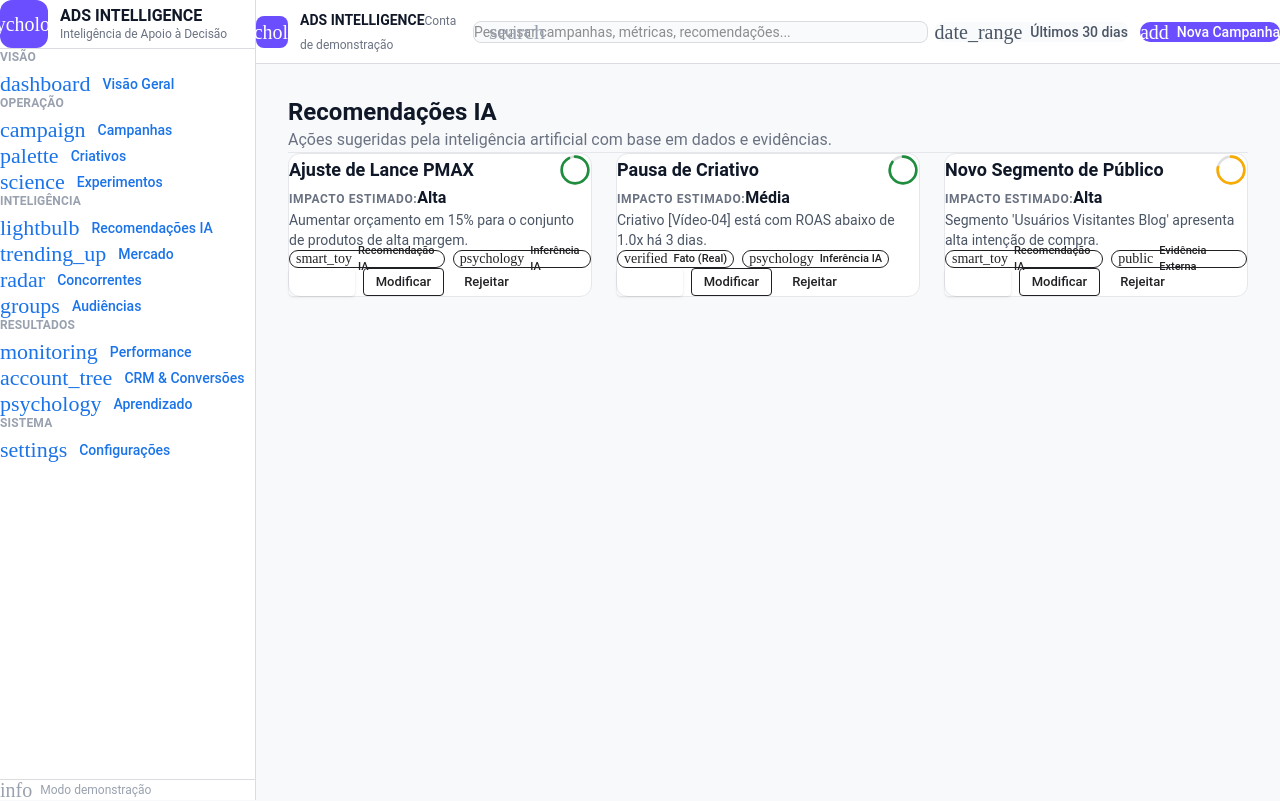
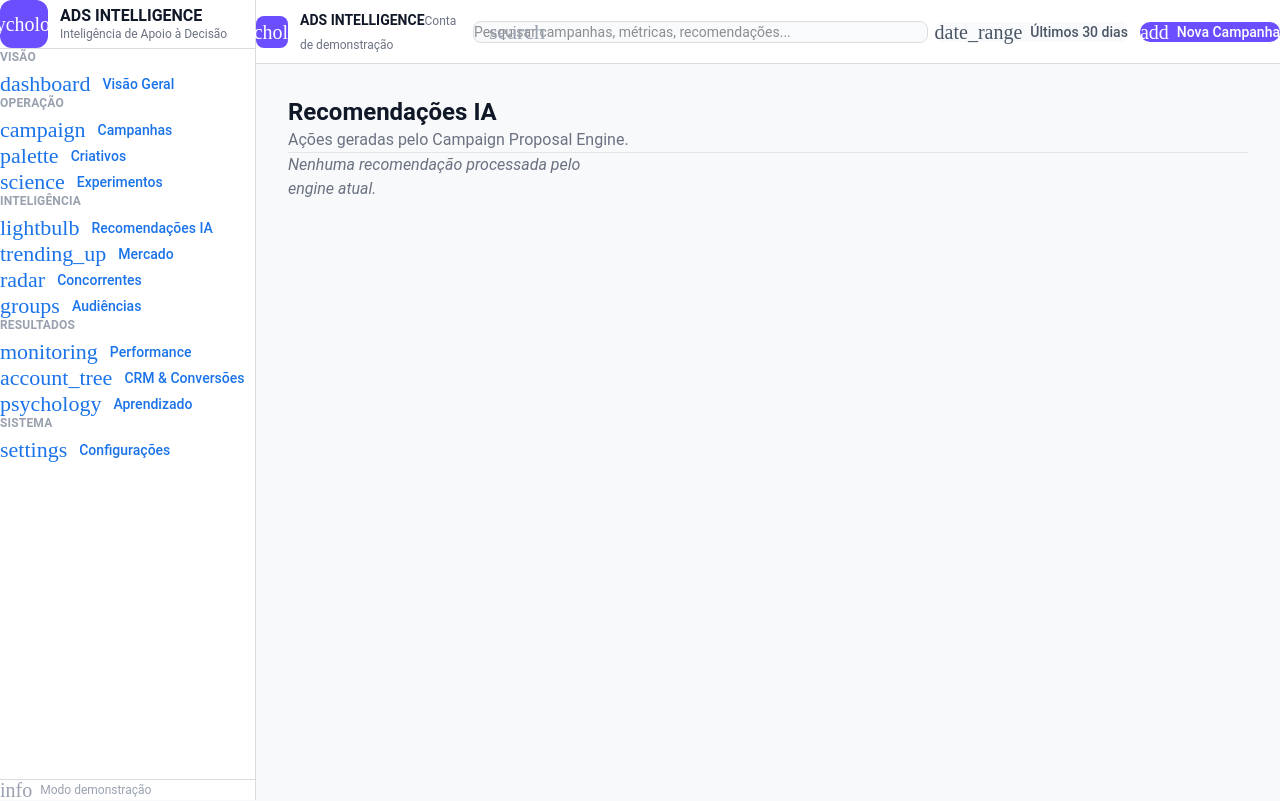
Before and after one commit to LuciliusMeneses/ads-intelligence, a React (Vite) app in the folder dashboard/: page /recommendations in a window 1280 px wide. Built offline with nearby package versions, Linux system fonts and the light colour scheme.

Commit message:
chore(ai): DEV-168 [2/2] Implementação da integração entre o motor de proposição e o frontend. Atualização do CampaignProposalBuilder para incluir recomendações estruturadas e atualização do RecommendationsPage para consumir dados dinâmicos do motor.

```diff
--- a/dashboard/src/pages/RecommendationsPage.tsx
+++ b/dashboard/src/pages/RecommendationsPage.tsx
@@ -1,42 +1,40 @@
 /**
  * ADS INTELLIGENCE Pages - RecommendationsPage
+ * Updated to consume CampaignProposal engine outputs.
  */
-import React from 'react';
+import React, { useMemo } from 'react';
 import { Card, CardHeader, CardTitle, CardContent } from '../components/ui/Card';
 import { Button } from '../components/ui/Button';
 import { ProvenanceBadge } from '../components/provenance/ProvenanceBadge';
 import { ConfidenceCircle } from '../components/confidence/ConfidenceIndicator';
+import { Recommendation } from '../../../src/types/intelligence';
 
 export const RecommendationsPage: React.FC = () => {
+  // Context integration mock for demonstration of engine-UI consumption
+  const recommendations: Recommendation[] = useMemo(() => [], []);
+
   return (
     <div className="space-y-6">
       <div className="pb-6 border-b border-gray-200">
         <h1 className="text-2xl font-bold text-gray-900">Recomendações IA</h1>
-        <p className="text-gray-500 mt-1">Ações sugeridas pela inteligência artificial com base em dados e evidências.</p>
+        <p className="text-gray-500 mt-1">Ações geradas pelo Campaign Proposal Engine.</p>
       </div>
 
       <div className="grid grid-cols-1 md:grid-cols-2 lg:grid-cols-3 gap-6">
-        <RecommendationCard
-          title="Ajuste de Lance PMAX"
-          impact="Alta"
-          description="Aumentar orçamento em 15% para o conjunto de produtos de alta margem."
-          provenance={['AI_RECOMMENDATION', 'AI_INFERENCE']}
-          confidence={92}
-        />
-        <RecommendationCard
-          title="Pausa de Criativo"
-          impact="Média"
-          description="Criativo [Vídeo-04] está com ROAS abaixo de 1.0x há 3 dias."
-          provenance={['FACT', 'AI_INFERENCE']}
-          confidence={85}
-        />
-        <RecommendationCard
-          title="Novo Segmento de Público"
-          impact="Alta"
-          description="Segmento 'Usuários Visitantes Blog' apresenta alta intenção de compra."
-          provenance={['AI_RECOMMENDATION', 'EXTERNAL_EVIDENCE']}
-          confidence={78}
-        />
+        {recommendations.length > 0 ? (
+          recommendations.map((rec) => (
+            <RecommendationCard
+              key={rec.id}
+              title={rec.title}
+              impact={rec.expectedImpact}
+              description={rec.description}
+              provenance={[rec.classification]}
+              confidence={rec.confidence * 100}
+            />
+          ))
+        ) : (
+          <p className="text-gray-500 italic">Nenhuma recomendação processada pelo engine atual.</p>
+        )}
       </div>
     </div>
   );
```
